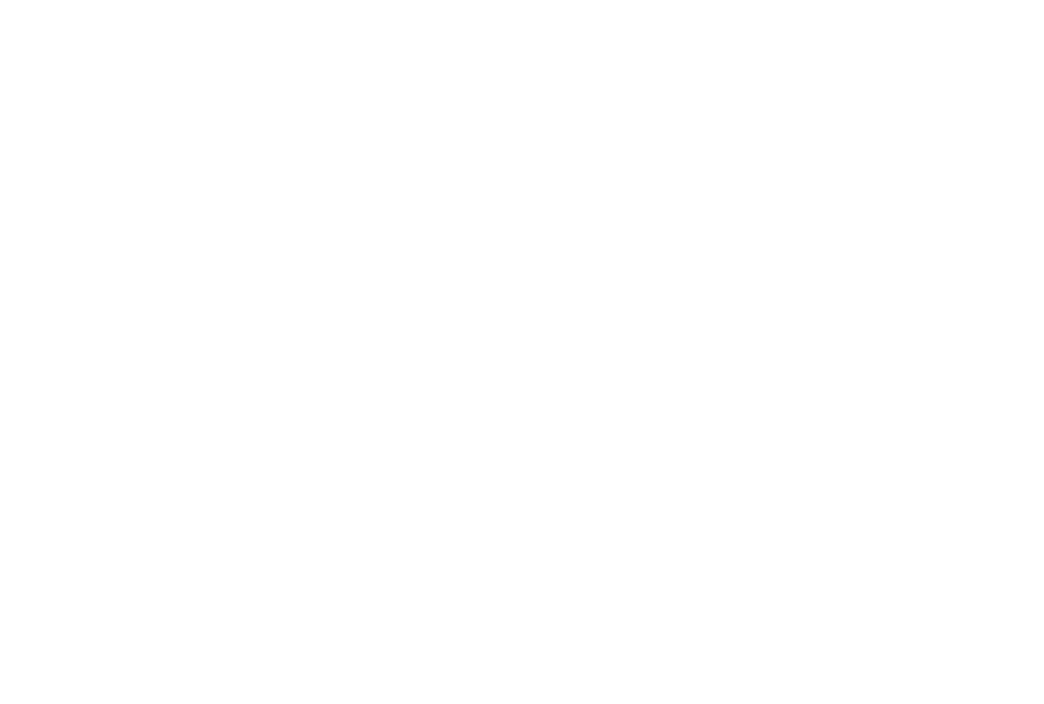
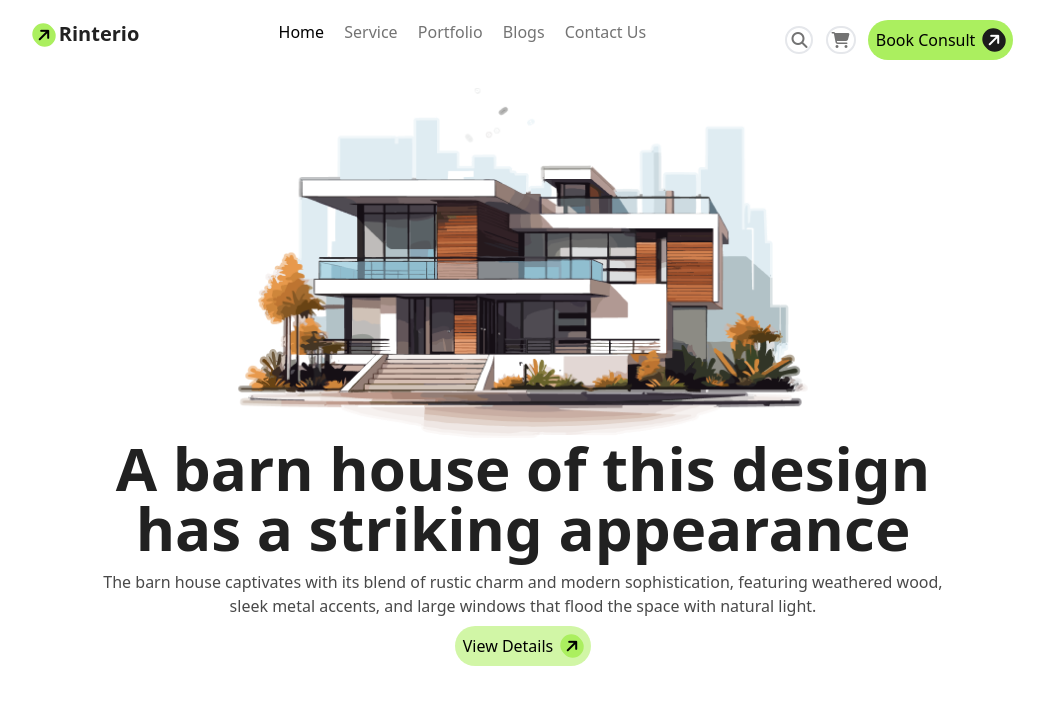
Before and after one commit to mdahsan-h/rintereo, a plain HTML site: page index.html in a window 1280 px wide. Shown: the whole page, without its empty margins (117-1161 px from the left). Drawn offline with nearby package versions, Linux system fonts and the light colour scheme.

Commit message:
banner section done

```diff
--- a/index.html
+++ b/index.html
@@ -27,9 +27,36 @@
       </script>
 </head>
 <body>
-    <header>
-        <nav></nav>
-        <div class="cover"></div>
+    <header class="max-w-screen-2xl mx-auto px-16 lg:px-20">
+        <!-- navbar -->
+        <nav class="flex justify-around mt-5">
+            <div class="">
+                <i class="fa-solid fa-arrow-right rounded-full bg-[#ABEF5F] -rotate-45 p-1"></i>
+                <h3 class="text-[#212121] text-xl font-bold inline"></i>Rinterio</h3>
+            </div>
+            <div class="menu text-[#737373]">
+                <a class="text-black font-medium mr-4" href="">Home</a>
+                <a class="mr-4" href="">Service</a>
+                <a class="mr-4" href="">Portfolio</a>
+                <a class="mr-4" href="">Blogs</a>
+                <a href="">Contact Us</a>
+            </div>
+            <div class="action">
+                <i class="fa-solid fa-magnifying-glass text-[#737373] rounded-full p-1 border-2 mr-2"></i>
+                <i class="fa-solid fa-cart-shopping text-[#737373] rounded-full p-1 border-2 mr-2"></i>
+                <button class="bg-[#ABEF5F] rounded-3xl p-2">Book Consult<i class="fa-solid fa-arrow-right rounded-full bg-[#1C1C1C] -rotate-45 p-1 ml-2 text-white"></i></button>
+            </div>
+        </nav>
+
+        <!-- banner items -->
+        <div class="max-w-screen-2xl my-7 mx-auto
+         text-center lg:px-20 content-center">
+            <img class="mx-auto" src="./assets/banner.png" alt="banner image">
+            <h1 class="text-3xl text-[#212121] font-bold max-w-max mx-10 mb-2 lg:text-6xl  mb-3 max-w-5xl ">A barn house of this design has a  striking appearance</h1>
+            <p class="mx-10 mb-2 text-[#494949] font-medium"> The barn house captivates with its blend of rustic charm and modern sophistication, featuring weathered wood, sleek metal accents, and large windows that flood the space with natural light.</p>
+            <button class="bg-[#acef5f8d] 400  rounded-3xl p-2">View Details<i class="fa-solid fa-arrow-right rounded-full bg-[#ABEF5F] -rotate-45 ml-2 p-1"></i></button>
+        </div>
+
     </header>
 
     <main></main>
```
